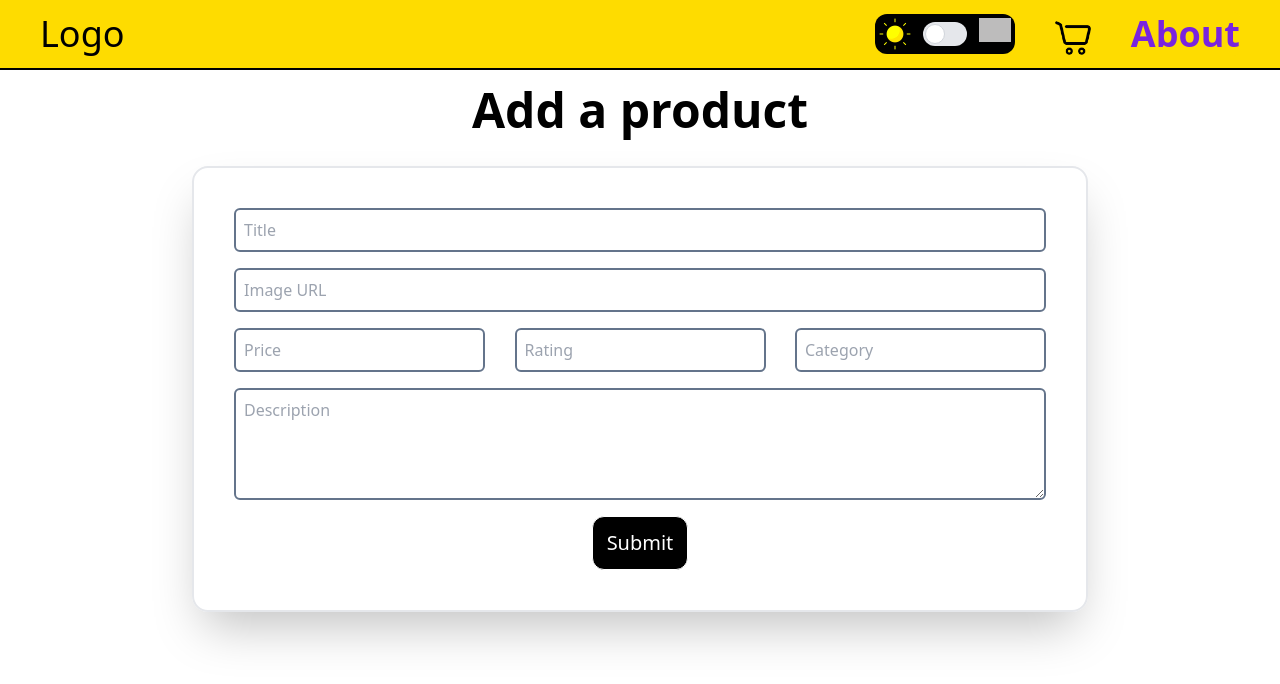
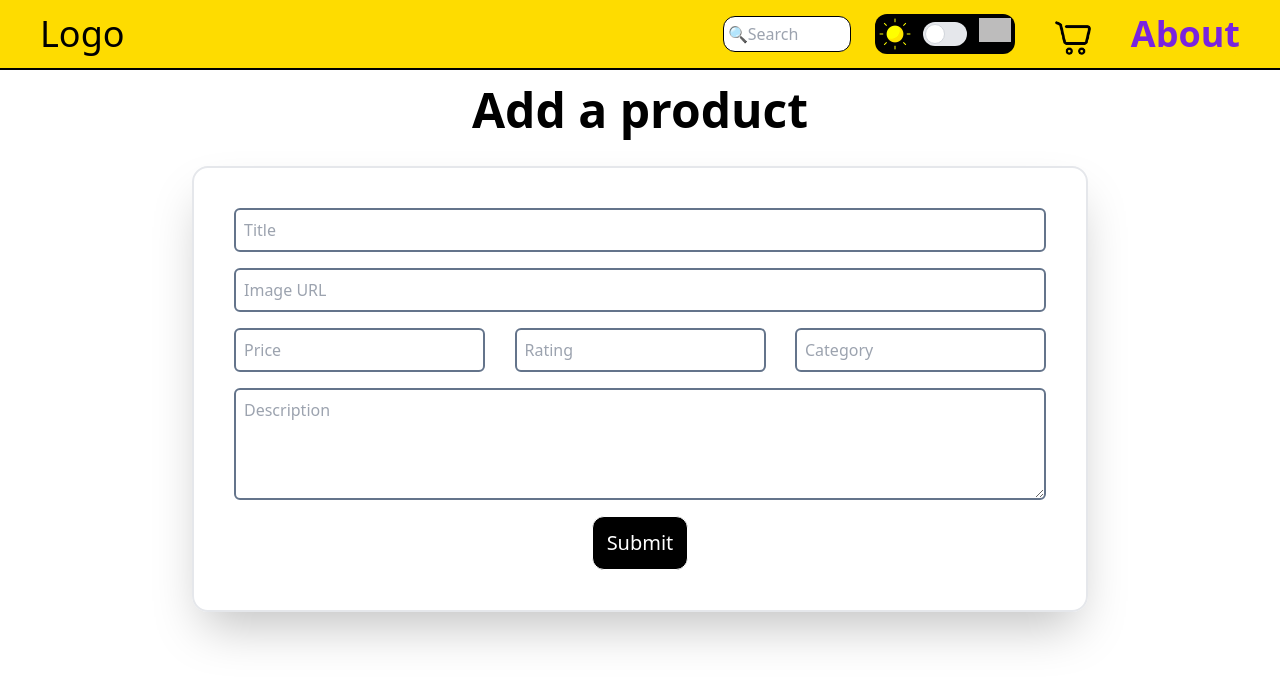
Before and after one commit to dipanshu999/Urban-Deals, a React (Vite) app: page /create in a window 1280 px wide. Shown: the top 684 px of the page. Built offline with nearby package versions, Linux system fonts and the light colour scheme; no server answers; grey boxes are pictures that could not be loaded.

Commit message:
Search feature added

```diff
--- a/src/Utils/Context.jsx
+++ b/src/Utils/Context.jsx
@@ -12,6 +12,7 @@ export default function Context(props) {
   const [navToggle, setNavToggle] = useState(false);
   const [darkMode, setDarkMode] = useState(false);
   const [cartProducts, setCartProducts] = useState([]);
+  const [filteredProducts, setFilteredProducts] = useState(products);
 
   function setMode() {
     setDarkMode((prev) => !prev);
@@ -47,6 +48,7 @@ export default function Context(props) {
 
       if (storedProducts) {
         setProducts(storedProducts);
+        setFilteredProducts(storedProducts);
         setLoading(false);
         return;
       }
@@ -76,6 +78,8 @@ export default function Context(props) {
           value={{
                 products,
                 setProducts,
+                setFilteredProducts,
+                filteredProducts,
                 loading,
                 setLoading,
                 setNavToggle,
--- a/src/components/Home.jsx
+++ b/src/components/Home.jsx
@@ -6,8 +6,7 @@ import { Link, useLocation } from 'react-router-dom';
 import Loader from './Loader/Loader';
 
 export default function Home() {
-  const { products, loading, setLoading,navToggle,setNavToggle } = useContext(ProductContext);
-  const [filteredProducts, setFilteredProducts] = useState([]);
+  const { products, loading, setLoading,navToggle,setNavToggle,filteredProducts, setFilteredProducts } = useContext(ProductContext);
   const { search } = useLocation();
   const category = decodeURIComponent(search.split('=')[1]);
 
--- a/src/components/Navbar.jsx
+++ b/src/components/Navbar.jsx
@@ -1,4 +1,4 @@
-import React, { useContext } from 'react'
+import React, { useContext, useState } from 'react'
 import { Link, NavLink } from 'react-router-dom'
 import { ProductContext } from '../Utils/Context'
 import './Loader/cart.css'
@@ -6,7 +6,18 @@ import './Loader/cart.css'
 import Mode from './Mode'
 
 export default function Navbar() {
-  const {navToggle,setNavToggle,darkMode,setMode,cartProducts} = useContext(ProductContext);
+  const {navToggle,setNavToggle,darkMode,setMode,cartProducts,products, setFilteredProducts} = useContext(ProductContext);
+
+  const [value,setValue]=useState('')
+
+
+  const search = (value) => {
+    setFilteredProducts(
+      products.filter((product) =>
+        product.title.toLowerCase().includes(value.toLowerCase())
+      )
+    );
+  };
 
   return (
     <>
@@ -18,7 +29,16 @@ export default function Navbar() {
           </div>
         </Link>
 
+
+
+
+      <div className="seacrh--NavLinks flex items-center gap-6">
+        <div className="search">
+            <input type="text" onChange={(e)=>{search(e.target.value) ;setValue(e.target.value)}} className='border border-black w-32 h-9 pl-1 rounded-xl' value={value} placeholder='🔍Search'/>
+        </div>
+
         <div onClick={()=>setNavToggle(()=>!navToggle)} className='tab:hidden bg-[#a8212a] p-2 rounded-md' >
+
          {
          navToggle
             ?
@@ -30,20 +50,25 @@ export default function Navbar() {
             <svg  className='h-8 w-8 hover:cursor-pointer '  viewBox="0 0 24 24" xmlns="http://www.w3.org/2000/svg" fill="rgba(255,255,255,1)"><path d="M3 4H21V6H3V4ZM9 11H21V13H9V11ZM3 18H21V20H3V18Z"></path></svg>
           </div>
         }
-        </div>
+        </div>  {/*Hambuger menu is hidden till laptop screen*/}
 
 
-        <div  className={` ${navToggle?'absolute':'hidden'} right-0 mt-[9.2em] tab:m-0  tab:static tab:block navLinks text-4xl `} >
+        <div  className={`  NavLinks  ${navToggle?'absolute':'hidden'}  right-0 mt-[9.2em] tab:m-0  tab:static tab:flex navLinks text-4xl `} >
+
           <div className={ `list-none ${darkMode?'bg-[#913df8] text-[#FEDC00]' : 'bg-[#FEDC00] text-[#7924DE]'} gap-6 rounded-md p-6 px-12 mob:px-24 items-center flex flex-col tab:m-0 tab:p-0 tab:bg-none tab:flex-row tab:gap-10 font-semibold`}>
             <Mode setMode={setMode} />
+
             <NavLink to={'/cart'} onClick={()=>setNavToggle(false)}>
               <div className=" cart w-9 pt-2 relative ">
                 <img className="h-full " src="../cart.png" alt="" />
-                {cartProducts.length>0 ? <span className='absolute  w-6 h-6 top-1 left-5 flex justify-center items-center  text-lg bg-[#ff3232] text-white rounded-full'>{cartProducts.length}</span> :null }              </div>
+                {cartProducts.length>0 ? <span className='absolute  w-6 h-6 top-1 left-5 flex justify-center items-center  text-lg bg-[#ff3232] text-white rounded-full'>{cartProducts.length}</span> :null }
+              </div>
             </NavLink>
+
             <NavLink onClick={()=>setNavToggle(false)} to={'/about'}>About</NavLink>
           </div>
         </div>
+      </div>
 
 
       </nav>
```
